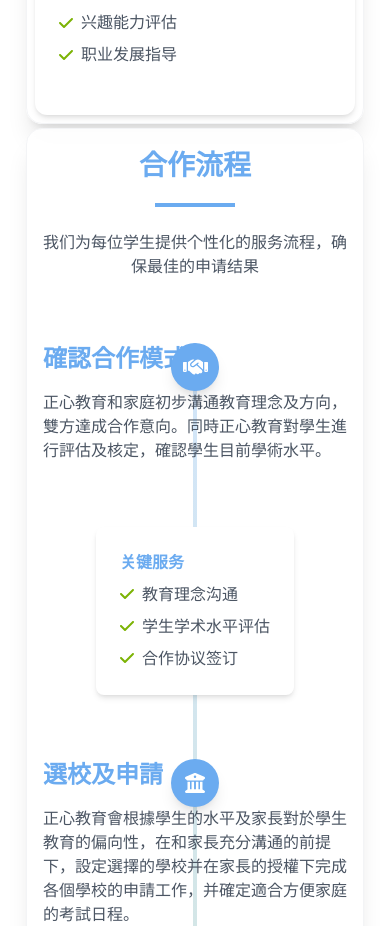
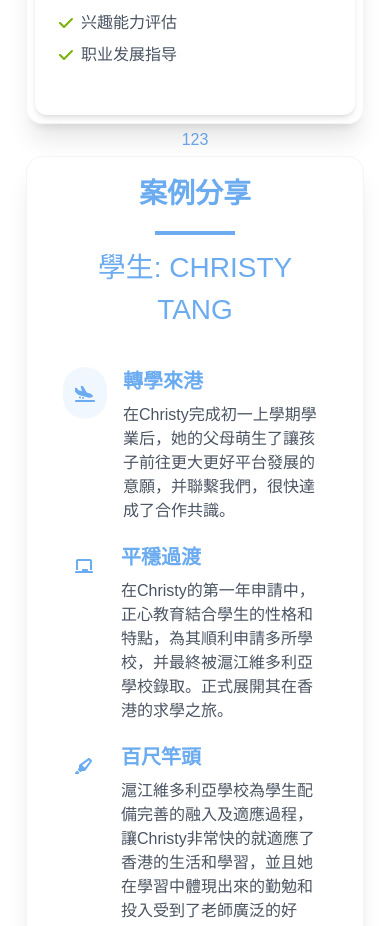
Before and after one commit to LCGSaber/hoobank, a Next.js app: page / in a window 390 px wide. Shown: the part 4364-5290 px from the top of the page. Built offline with nearby package versions, Linux system fonts and the light colour scheme.

Commit message:
update the mobile version

```diff
--- a/components/WorkflowSections.tsx
+++ b/components/WorkflowSections.tsx
@@ -1,7 +1,7 @@
 import React from 'react';
 import { FontAwesomeIcon } from '@fortawesome/react-fontawesome'
 import { faBook, faCheck, faGraduationCap, faHandshake, faRocket, faUniversity } from '@fortawesome/free-solid-svg-icons'
-import { useState } from 'react';
+import { useState, useEffect } from 'react';
 
 const WorkflowSection = () => {
     const workflowSteps = [
@@ -10,7 +10,7 @@
             title: "確認合作模式",
             description: "正心教育和家庭初步溝通教育理念及方向，雙方達成合作意向。同時正心教育對學生進行評估及核定，確認學生目前學術水平。",
             // icon: "fa-handshake-o",
-            icon:faHandshake,
+            icon: faHandshake,
             iconBg: "bg-primary",
             services: [
                 "教育理念沟通",
@@ -23,7 +23,7 @@
             title: "選校及申請",
             description: "正心教育會根據學生的水平及家長對於學生教育的偏向性，在和家長充分溝通的前提下，設定選擇的學校并在家長的授權下完成各個學校的申請工作，并確定適合方便家庭的考試日程。",
             // icon: "fa-university",
-            icon:faUniversity,
+            icon: faUniversity,
             iconBg: "bg-primary",
             services: [
                 "学校评估与推荐",
@@ -36,7 +36,7 @@
             title: "備考及應考",
             description: "正心教育給學生提供度身定制的備考方案，以全團隊全方位全天候服務備考學生，在合理時間内提升學生的學術水平以及應試表現。並在考試當天陪同學生及家長前往應考，處理考試當天相關事宜。",
             // icon: "fa-book",
-            icon:faBook,
+            icon: faBook,
             iconBg: "bg-primary",
             services: [
                 "定制备考计划",
@@ -49,7 +49,7 @@
             title: "錄取及注冊",
             description: "學生在獲得相關學校錄取后，正心教育會在家長的授權下處理相關的學位注冊，校車，膳食及可能的住宿安排，幫助學生盡快的融入新環境。",
             // icon: "fa-graduation-cap",
-            icon:faGraduationCap,
+            icon: faGraduationCap,
             iconBg: "bg-primary",
             services: [
                 "录取结果跟进",
@@ -62,7 +62,7 @@
             title: "後續跟進",
             description: "在成功獲得錄取后，正心教育會繼續協助輔導學生在學校内的學習和生活，提供課后輔導，選課咨詢以及潛在的轉學申請等。我們對於高年級學生更會提供大學方向的咨詢和建議并協助學生申請到自己理想的大學及專業。",
             // icon: "fa-rocket",
-            icon:faRocket,
+            icon: faRocket,
             iconBg: "bg-thrid",
             services: [
                 "学业辅导支持",
@@ -72,10 +72,32 @@
         }
     ];
     const [toggle, setToggle] = useState(false);
+    const [isMobile, setIsMobile] = useState(false);
+    useEffect(() => {
+        const checkScreenSize = () => {
+            setIsMobile(window.innerWidth < 768);
+        };
+
+        // 初始检查
+        checkScreenSize();
+        // 监听窗口大小变化
+        window.addEventListener('resize', checkScreenSize);
+
+        // 清理监听器
+        return () => {
+            window.removeEventListener('resize', checkScreenSize);
+        };
+    }, []);
 
     return (
         <section id="workflow">
-            <div className={`main-container hidden sm:flex  }`}>
+            {isMobile && (
+                <div className={`main-container hidden}`}>
+                    123
+                </div>
+            )}
+            {!isMobile && (
+                <div className={`main-container sm:flex  }`}>
                     <div className="max-w-5xl mx-auto bg-white/90 backdrop-blur-sm rounded-2xl shadow-xl p-4 md:p-8 border border-gray-100 transition-all duration-500 hover:shadow-2xl">
                         <div className="text-center mb-16">
                             <h2 className="text-[clamp(1.75rem,3vw,2.5rem)] font-bold text-neutral mb-4">合作流程</h2>
@@ -103,7 +125,7 @@
                                                     </div>
                                                     <div className="absolute left-1/2 transform -translate-x-1/2 z-10">
                                                         <div className={`w-12 h-12 rounded-full ${step.iconBg} text-white flex items-center justify-center shadow-lg`}>
-                                                        <FontAwesomeIcon icon= {step.icon} className='text-xl'/>
+                                                            <FontAwesomeIcon icon={step.icon} className='text-xl' />
                                                         </div>
                                                     </div>
                                                     <div className="md:w-1/2 md:pl-12 md:mt-0 mt-8">
@@ -111,7 +133,7 @@
                                                             <h4 className="font-bold text-primary mb-2">关键服务</h4>
                                                             <ul className="space-y-2 text-gray-600">
                                                                 {step.services.map((service, idx) => (
-                                                                <li key={idx}><FontAwesomeIcon icon={faCheck} className='text-thrid mr-2'/>{service}</li>
+                                                                    <li key={idx}><FontAwesomeIcon icon={faCheck} className='text-thrid mr-2' />{service}</li>
                                                                 ))}
                                                             </ul>
                                                         </div>
@@ -133,7 +155,7 @@
                                                     </div>
                                                     <div className="absolute left-1/2 transform -translate-x-1/2 z-10">
                                                         <div className={`w-12 h-12 rounded-full ${step.iconBg} text-white flex items-center justify-center shadow-lg`}>
-                                                    <FontAwesomeIcon icon= {step.icon} className='text-xl'/>
+                                                            <FontAwesomeIcon icon={step.icon} className='text-xl' />
                                                         </div>
                                                     </div>
                                                     <div className="md:w-1/2 md:pl-12 mb-8 md:mb-0 order-1 md:order-2">
@@ -149,6 +171,7 @@
                         </div>
                     </div>
                 </div>
+            )}
         </section>
     );
 };
```
Lines whose indentation alone changed are shown as unchanged.
